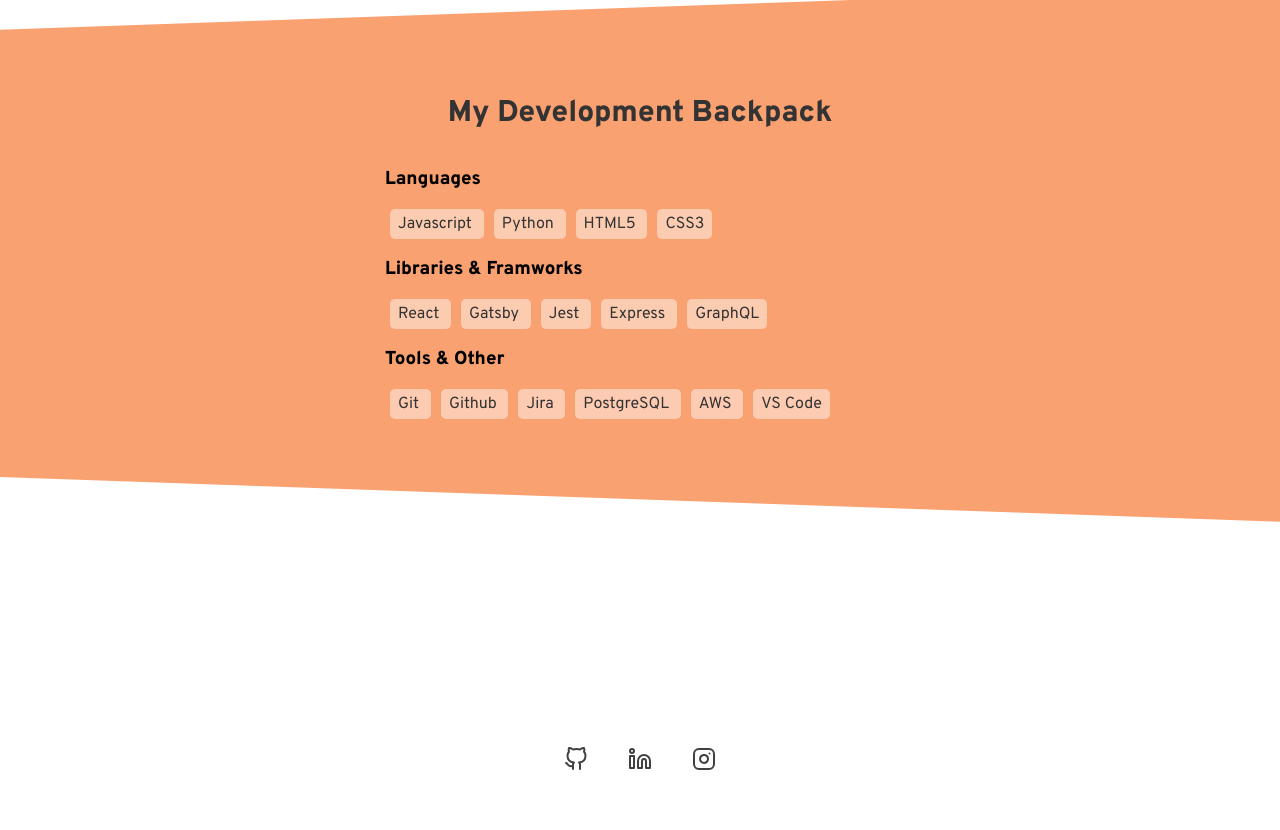
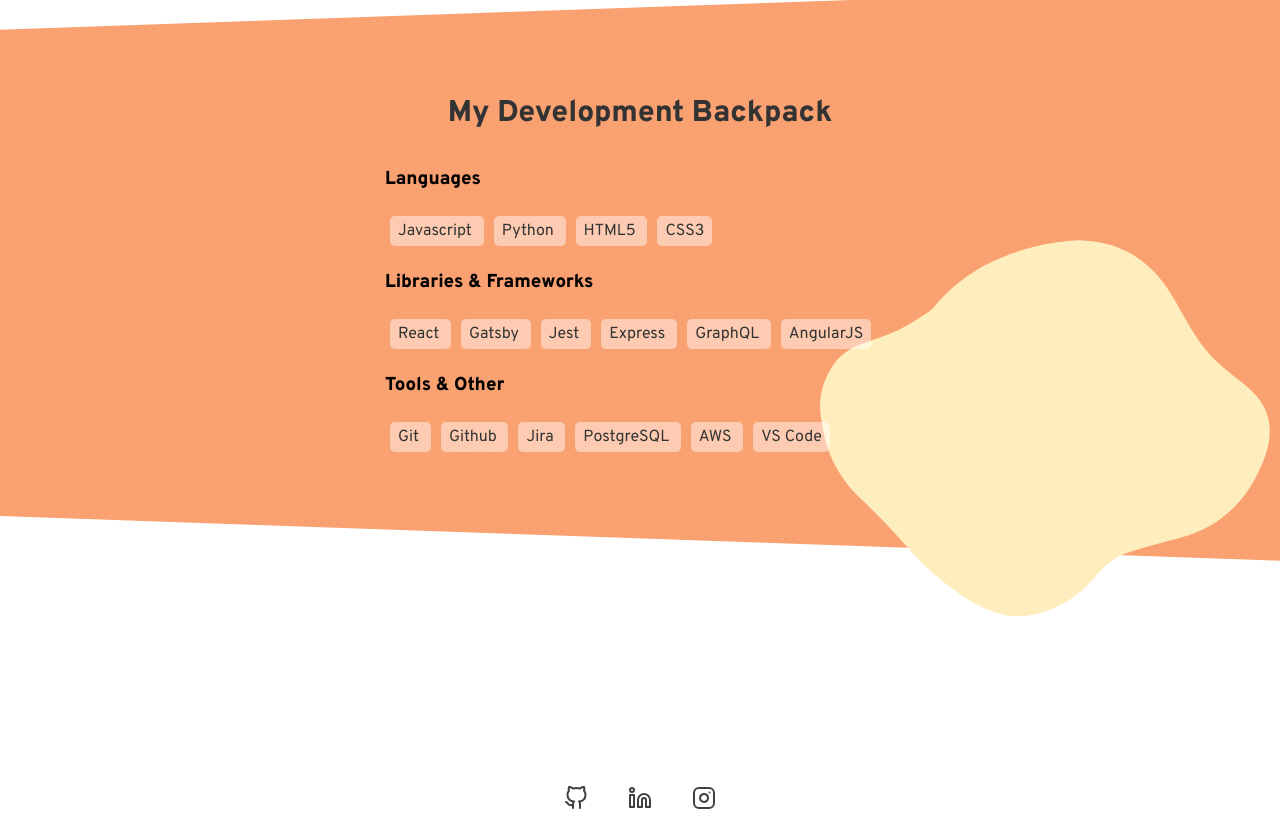
Before and after one commit to ComeAlongErica/gatsby-portfolio, a Gatsby site: page / in a window 1280 px wide. Shown: the part 1224-2054 px from the top of the page. Before the commit the page ends 2015 px from the top, so only its background shows below. Built offline with nearby package versions, Linux system fonts and the light colour scheme; Gatsby itself is replaced by a stand-in of ours.

Commit message:
add: new blob and line height on tools

```diff
--- a/src/assets/blobs.js
+++ b/src/assets/blobs.js
@@ -8,10 +8,10 @@
 `
 
 const Blobs = props => {
-  const { smoothLumps, twoLumps, fourLumps, height, color, style } = props
+  const { smoothBlob, twoLumps, fourLumps, color, style } = props
   return (
     <>
-      <Icon
+      {smoothBlob && <Icon
         color={color}
         styles={style}
         data-name='smooth-blob'
@@ -20,7 +20,16 @@
       >
         <title>Smooth Blob</title>
         <path d='M346.22,156.51c1.18,23.48-7,44.3-18.81,64-6.37,10.64-12.17,21.87-20.07,31.29-20.3,24.2-45.95,40.18-77.72,44.49-27.41,3.72-54.26-1.57-80.87-7.21-31.1-6.6-61.22-16.41-89.17-31.87-18.36-10.16-36.3-21.11-48.44-39C4.27,208.05,1.29,196.54.67,184.38c-1.49-29,.66-57.75,9.08-85.67C17.76,72.13,29.9,47.55,50.13,28,77.37,1.75,109.39-5.3,145.8,5.35c12,3.5,24.56,4.92,36.86,7.31C209.92,18,236.85,24,260.36,40.11c13.41,9.16,28.09,16.66,40.65,26.83,23.92,19.36,40.46,43.88,45.12,75.09C346.83,146.76,346.22,151.68,346.22,156.51Z' />
-      </Icon>
+      </Icon>}
+      {fourLumps && <Icon
+        color={color}
+        styles={style}
+        data-name='four-lump-blob'
+        xmlns='http://www.w3.org/2000/svg'
+        viewBox='0 0 574 480'
+      >
+        <path d='M327.21.23C371.8.58,405.7,16.35,431.73,46.68c12.6,14.68,22,32.32,31.6,49.3C476,118.27,489.17,140,508.39,157.33c10.22,9.19,21.25,17.48,31.91,26.17,15.37,12.53,28.34,26.72,32.08,47.13,2.91,15.86.56,31.21-5,46.18-8.76,23.67-20.73,45.42-38.57,63.54-19.34,19.65-42.54,32.54-69.2,39.58C438.3,385.55,417,391.24,395.9,397.8c-18,5.61-32.4,16.91-44.49,31.46C329,456.17,300.94,473.6,266,479c-19.16,2.95-37.3-.65-54.86-8.49-23.42-10.45-43.32-26.14-63.07-42-20-16.09-36-36-53.15-54.94-15.32-16.87-31.78-32.72-48.15-48.59-11.07-10.73-19.54-23.12-26.9-36.53C9,268.66,4.24,247.36,1.05,225.28c-3.66-25.39,3.11-47.55,17.46-68,8.31-11.83,20.27-18.94,33.37-24.08,15.55-6.1,31.86-10.5,46.88-17.65,14.31-6.81,27.58-15.92,40.9-24.63,4.29-2.81,7.38-7.5,10.91-11.42a220.15,220.15,0,0,1,71.58-52.93A280.91,280.91,0,0,1,302.09,2.9C311.74,1.57,321.48.83,327.21.23Z' />
+      </Icon>}
     </>
   )
 }
--- a/src/components/indexComps/development.js
+++ b/src/components/indexComps/development.js
@@ -1,5 +1,7 @@
 import React from 'react'
 import styled from 'styled-components'
+
+import Blobs from '../../assets/blobs'
 
 const Container = styled.section`
   margin: 250px 0;
@@ -46,7 +48,7 @@
   }
   h3 {
     position: relative;
-    z-index: 1;
+    z-index: 2;
     padding: 10px 20px;
     margin: 0 auto;
     font-weight: 800;
@@ -55,10 +57,10 @@
   }
   p {
     position: relative;
-    z-index: 1;
+    z-index: 2;
     padding: 10px 20px;
     margin: 0 auto;
-    line-height: 25px;
+    line-height: 38px;
     max-width: 550px;
     color: ${props => props.theme.darkGrey};
     span {
@@ -73,7 +75,7 @@
 
 const Development = props => {
   const languages = ['Javascript', 'Python', 'HTML5', 'CSS3']
-  const frameworks = ['React', 'Gatsby', 'Jest', 'Express', 'GraphQL']
+  const frameworks = ['React', 'Gatsby', 'Jest', 'Express', 'GraphQL', 'AngularJS']
   const tools = ['Git', 'Github', 'Jira', 'PostgreSQL', 'AWS', 'VS Code']
   return (
     <Container>
@@ -84,7 +86,7 @@
           <span>{language} </span>
         ))}
       </p>
-      <h3>Libraries & Framworks</h3>
+      <h3>Libraries & Frameworks</h3>
       <p>
         {frameworks.map(framework => (
           <span>{framework} </span>
@@ -96,6 +98,7 @@
           <span>{tool} </span>
         ))}
       </p>
+      <Blobs fourLumps color={'yellow'} style={`position: absolute; z-index: 1; right: 10px; bottom: -100px; width: 50%; max-width: 350px;`} />
     </Container>
   )
 }
```
